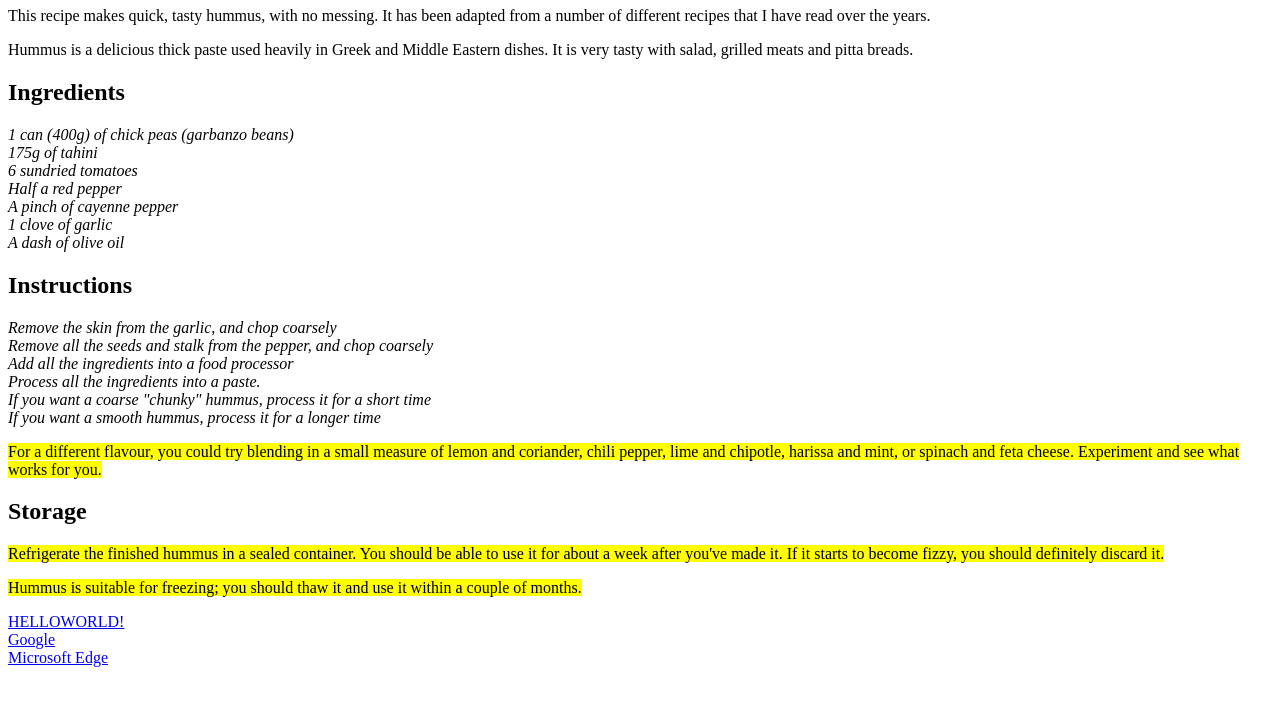
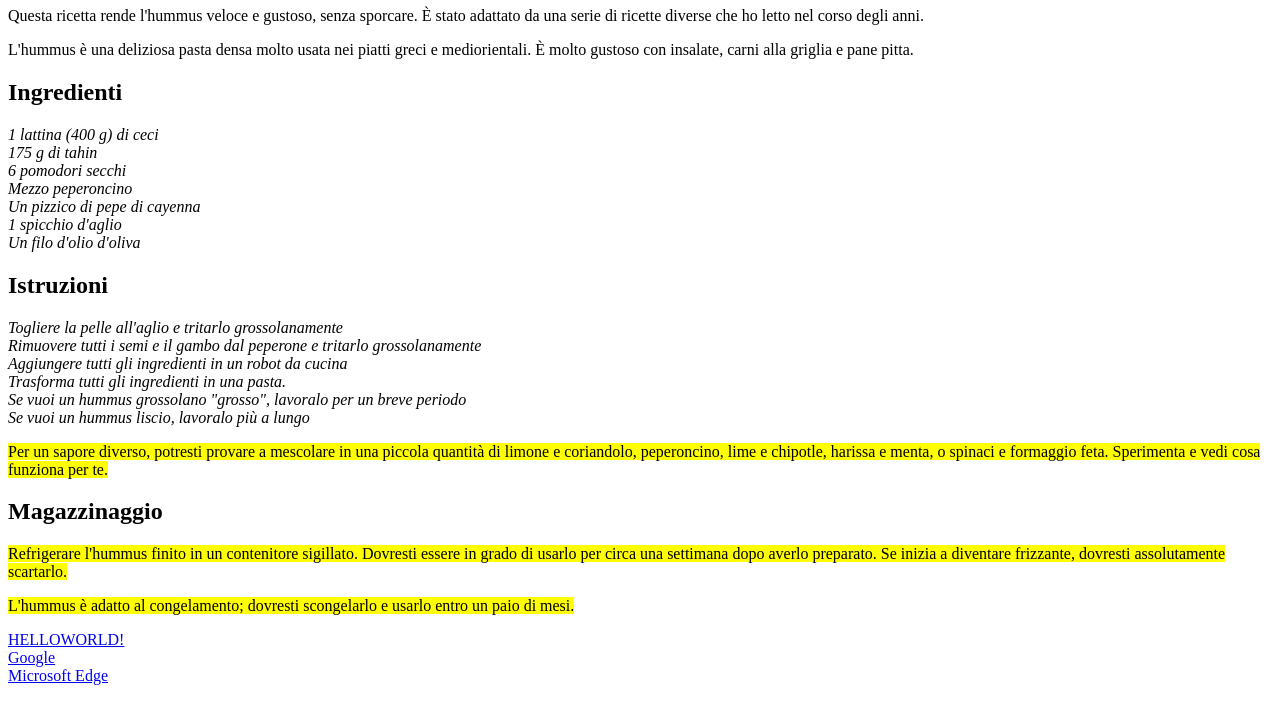
Before and after one commit to MaurizioLazzaro/MaurizioLazzaro.github.io, a plain HTML site: page esempio/reciped.html in a window 1280 px wide. Shown: the part 73-800 px from the top of the page. Drawn offline with Linux system fonts and the light colour scheme.

Commit message:
ricetta tradotta

```diff
--- a/esempio/reciped.html
+++ b/esempio/reciped.html
@@ -6,51 +6,47 @@
     <title>Quick hummus recipe</title>
 </head>
 <body>
-<h1><strong>Quick hummus recipe</strong></h1>
+<h1><strong>Ricetta veloce dell'hummus</strong></h1>
 
-<p>This recipe makes quick, tasty hummus, with no messing. It has been adapted from a number of different recipes that I
-    have read over the years.</p>
+<p>Questa ricetta rende l'hummus veloce e gustoso, senza sporcare. È stato adattato da una serie di ricette diverse che ho letto nel corso degli anni.</p>
 
-<p>Hummus is a delicious thick paste used heavily in Greek and Middle Eastern dishes. It is very tasty with salad,
-    grilled meats and pitta breads.</p>
+<p>L'hummus è una deliziosa pasta densa molto usata nei piatti greci e mediorientali. È molto gustoso con insalate, carni alla griglia e pane pitta.</p>
 
-<h2>Ingredients</h2>
+<h2><strong>Ingredienti</strong></h2>
 
 <p>
-    <em>1 can (400g) of chick peas (garbanzo beans)</em><br>
-    <em>175g of tahini</em><br>
-    <em>6 sundried tomatoes</em><br>
-    <em>Half a red pepper</em><br>
-    <em>A pinch of cayenne pepper</em><br>
-    <em>1 clove of garlic</em><br>
-    <em>A dash of olive oil</em><br>
+    <em>1 lattina (400 g) di ceci</em><br>
+    <em>175 g di tahin</em><br>
+    <em>6 pomodori secchi</em><br>
+    <em>Mezzo peperoncino</em><br>
+    <em>Un pizzico di pepe di cayenna</em><br>
+    <em>1 spicchio d'aglio</em><br>
+    <em>Un filo d'olio d'oliva</em><br>
 </p>
 
-<h2>Instructions</h2>
+<h2><strong>Istruzioni</strong></h2>
 
 <p>
-    <em>Remove the skin from the garlic, and chop coarsely</em><br>
-    <em>Remove all the seeds and stalk from the pepper, and chop coarsely</em><br>
-    <em>Add all the ingredients into a food processor</em><br>
-    <em>Process all the ingredients into a paste.</em><br>
-    <em>If you want a coarse "chunky" hummus, process it for a short time</em><br>
-    <em>If you want a smooth hummus, process it for a longer time</em><br>
+    <em>Togliere la pelle all'aglio e tritarlo grossolanamente</em><br>
+    <em>Rimuovere tutti i semi e il gambo dal peperone e tritarlo grossolanamente</em><br>
+    <em>Aggiungere tutti gli ingredienti in un robot da cucina</em><br>
+    <em>Trasforma tutti gli ingredienti in una pasta.</em><br>
+    <em>Se vuoi un hummus grossolano "grosso", lavoralo per un breve periodo</em><br>
+    <em>Se vuoi un hummus liscio, lavoralo più a lungo</em><br>
 </p>
 
 <p>
-    <mark>For a different flavour, you could try blending in a small measure of lemon and coriander, chili pepper, lime and
-        chipotle, harissa and mint, or spinach and feta cheese. Experiment and see what works for you.</mark>
+    <mark> Per un sapore diverso, potresti provare a mescolare in una piccola quantità di limone e coriandolo, peperoncino, lime e chipotle, harissa e menta, o spinaci e formaggio feta. Sperimenta e vedi cosa funziona per te.</mark>
 </p>
 
-<h2>Storage</h2>
+<h2><strong>Magazzinaggio</strong></h2>
 
 <p>
-    <mark>Refrigerate the finished hummus in a sealed container. You should be able to use it for about a week after you've
-        made it. If it starts to become fizzy, you should definitely discard it.</mark>
+    <mark>Refrigerare l'hummus finito in un contenitore sigillato. Dovresti essere in grado di usarlo per circa una settimana dopo averlo preparato. Se inizia a diventare frizzante, dovresti assolutamente scartarlo.</mark>
 </p>
 
 <p>
-    <mark>Hummus is suitable for freezing; you should thaw it and use it within a couple of months.</mark>
+    <mark>L'hummus è adatto al congelamento; dovresti scongelarlo e usarlo entro un paio di mesi.</mark>
 </p>
 
 <p>
```
